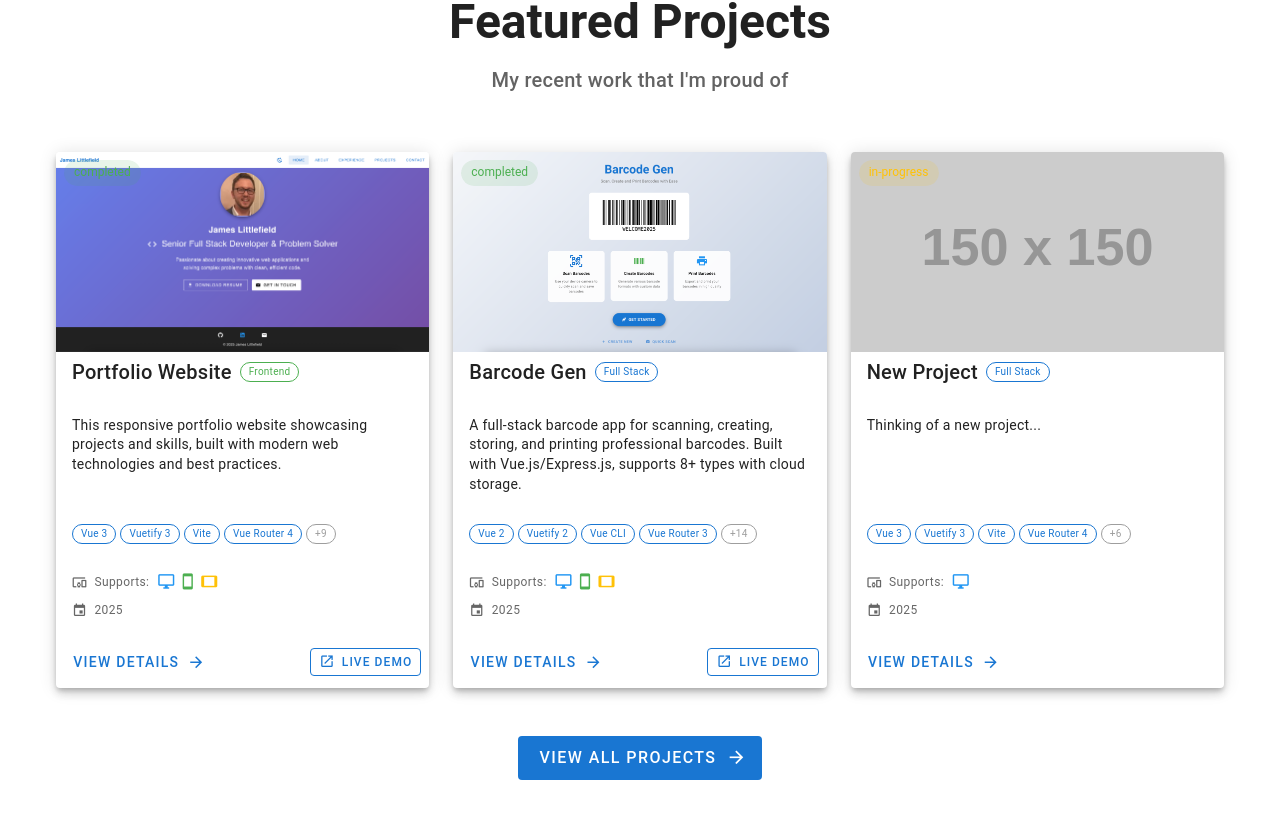
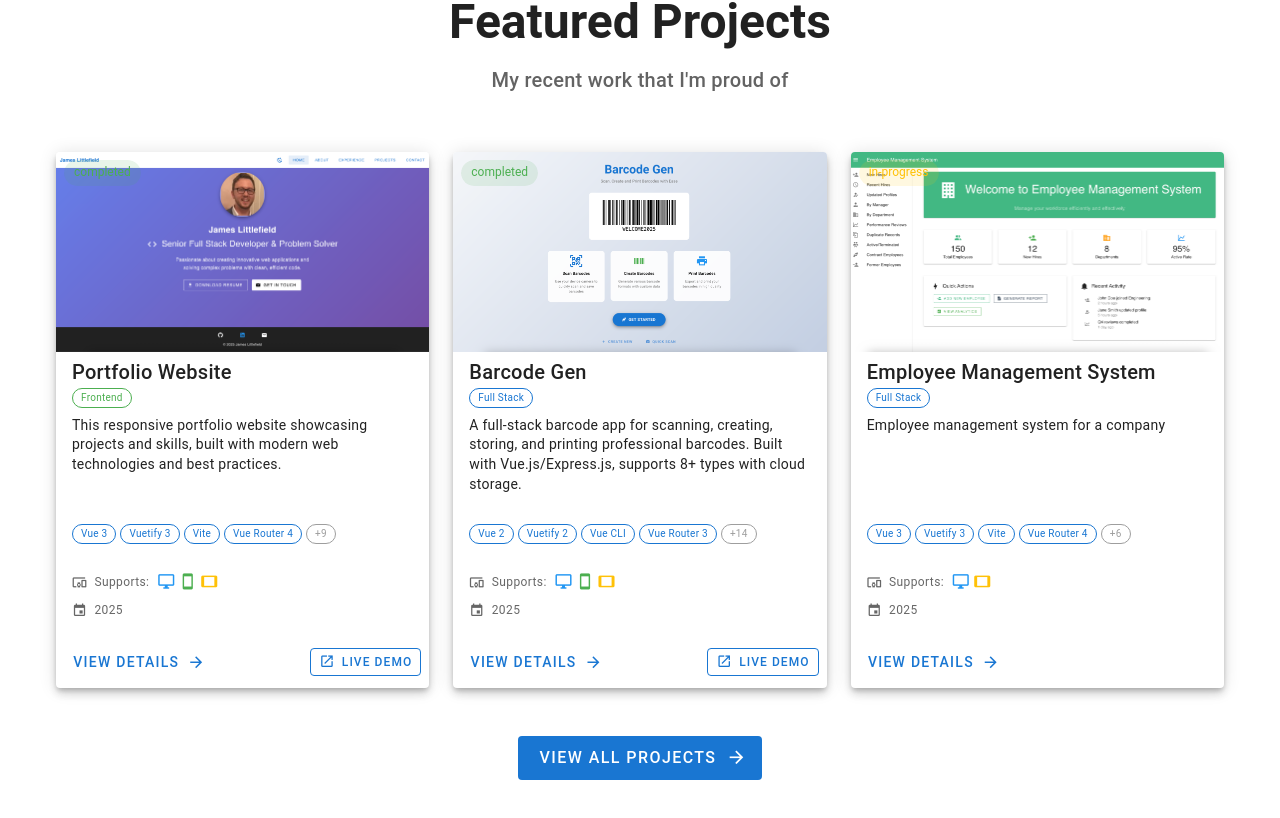
Before and after one commit to musicteachj/portfolio, a Vue app: page / in a window 1280 px wide. Shown: the part 1623-2441 px from the top of the page. Built offline with nearby package versions, Linux system fonts and the light colour scheme.

Commit message:
add new in progress employee management system details and img

```diff
--- a/src/components/ProjectCard.vue
+++ b/src/components/ProjectCard.vue
@@ -58,9 +58,14 @@
 
     <!-- Fixed height title section -->
     <v-card-title class="text-h6 card-title-section">
-      <div class="d-flex align-center flex-wrap">
+      <div class="d-flex flex-column">
         <span class="title-text">{{ project.title }}</span>
-        <v-chip :color="categoryColor" size="x-small" class="ml-2" variant="outlined">
+        <v-chip
+          :color="categoryColor"
+          size="x-small"
+          class="mt-1 align-self-start"
+          variant="outlined"
+        >
           {{ project.category }}
         </v-chip>
       </div>
--- a/src/stores/projects.ts
+++ b/src/stores/projects.ts
@@ -5,6 +5,7 @@ import type { Project, ProjectCategory } from '@/types'
 
 import PortfolioPic from '../assets/images/Portfolio.png'
 import BarcodeCrudPic from '../assets/images/BarcodeCrud.png'
+import EmployeeManagementPic from '../assets/images/Employee.png'
 
 export const useProjectsStore = defineStore('projects', () => {
   const projects = ref<Project[]>([
@@ -97,10 +98,11 @@ export const useProjectsStore = defineStore('projects', () => {
     },
     {
       id: 3,
-      title: 'New Project',
-      description: 'Thinking of a new project...',
-      longDescription: 'Thinking of a new project...',
-      image: 'https://via.placeholder.com/150',
+      title: 'Employee Management System',
+      description: 'Employee management system for a company',
+      longDescription:
+        'Employee management system for a company with features like employee management, leave management, attendance management, and more.',
+      image: EmployeeManagementPic,
       technologies: [
         'Vue 3',
         'Vuetify 3',
@@ -114,13 +116,20 @@ export const useProjectsStore = defineStore('projects', () => {
         'CI/CD',
       ],
       liveUrl: '',
-      githubUrl: '',
+      githubUrl: 'https://github.com/musicteachj/employee-management-system',
       featured: true,
       category: 'Full Stack',
       year: 2025,
       status: 'in-progress',
-      features: ['Thinking of a new project...'],
-      viewport: ['desktop'],
+      features: [
+        'Employee management',
+        'Leave management',
+        'Attendance management',
+        'Salary management',
+        'Performance management',
+        'HR management',
+      ],
+      viewport: ['desktop', 'tablet'],
     },
   ])
 
```
Also changed, not shown: src/assets/images/Employee.png (added).
